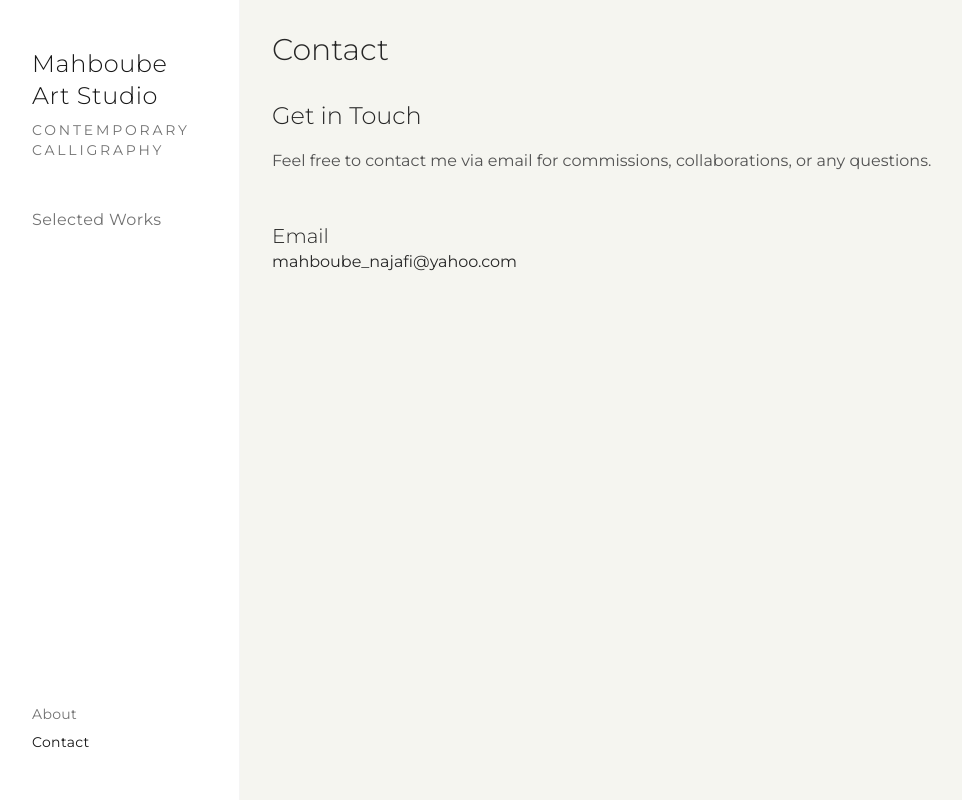
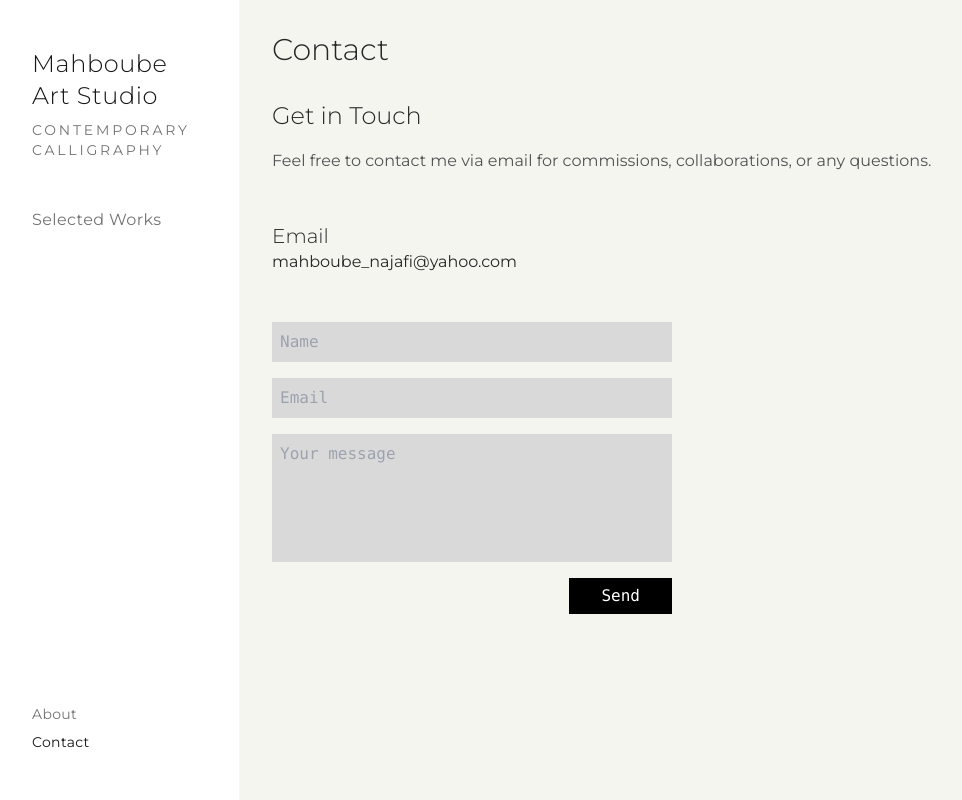
Before and after one commit to mahbu0bn/portfolio, a React (Vite) app: page /contact in a window 1280 px wide. Shown: the whole page, without its empty margins (16-978 px from the left). Built offline with nearby package versions, Linux system fonts and the light colour scheme.

Commit message:
feat: added contact form UI

```diff
--- /dev/null
+++ b/src/components/Form.tsx
@@ -0,0 +1,17 @@
+export default function Form() {
+  return (
+    <form className="flex flex-col gap-4 font-mono text-[#726565]">
+      <input type="text" placeholder="Name" className="bg-[#D9D9D9] p-2" />
+      <input type="email" placeholder="Email" className="bg-[#D9D9D9] p-2" />
+      <textarea
+        placeholder="Your message"
+        className="bg-[#D9D9D9] p-2 min-h-20 md:min-h-32 text-start resize-none"
+      />
+      <input
+        type="submit"
+        value="Send"
+        className="md:self-end px-8 py-1.5 text-white bg-black cursor-pointer md:w-min"
+      />
+    </form>
+  );
+}
--- a/src/pages/Contact.tsx
+++ b/src/pages/Contact.tsx
@@ -1,5 +1,6 @@
 import React from "react";
 import {motion} from "framer-motion";
+import Form from "../components/Form";
 
 const Contact: React.FC = () => {
   return (
@@ -73,6 +74,26 @@ const Contact: React.FC = () => {
               <h3 className="text-xl font-light text-neutral-800">Phone</h3>
               <p className="text-neutral-600">+1 (555) 123-4567</p>
             </div> */}
+          </motion.div>
+          <motion.div
+            initial={{
+              opacity: 0,
+              y: 50,
+              scale: 0.95,
+            }}
+            animate={{
+              opacity: 1,
+              y: 0,
+              scale: 1,
+            }}
+            transition={{
+              duration: 0.6,
+              delay: 0.3,
+              ease: [0.215, 0.61, 0.355, 1],
+            }}
+            className="grid gap-8 md:grid-cols-2"
+          >
+            <Form />
           </motion.div>
 
           {/* Social Media */}
```
